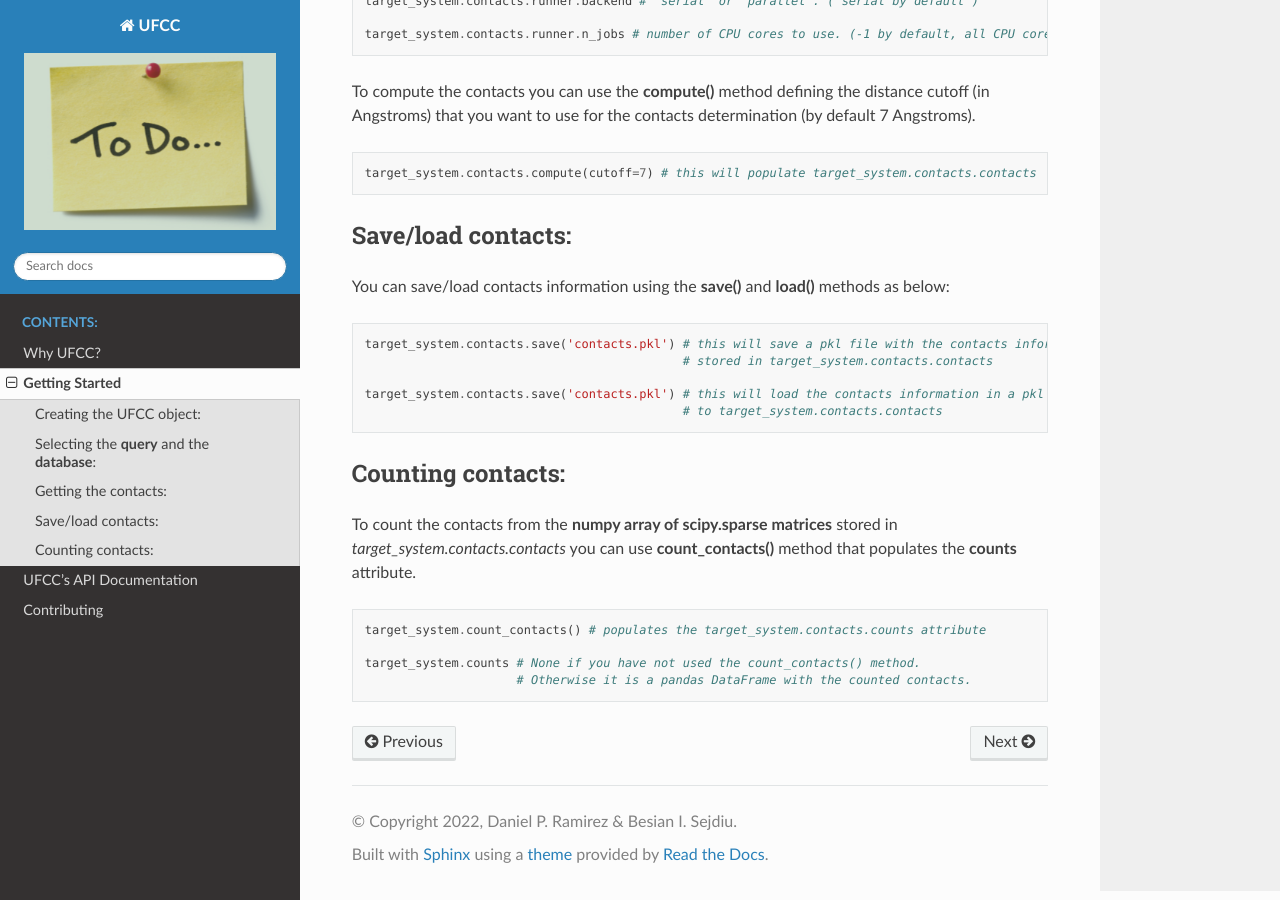
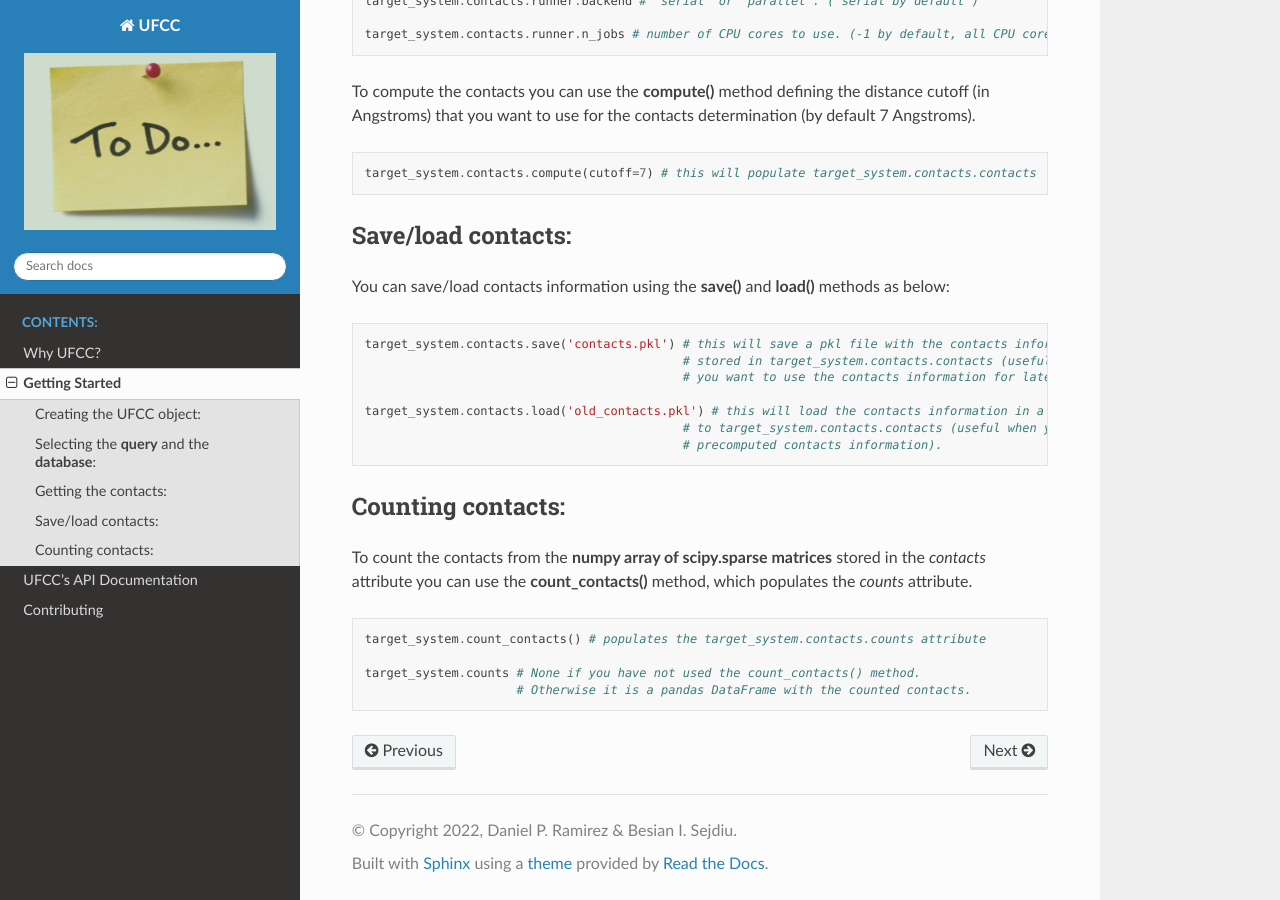
Before and after one commit to ProLint/prolint2, a Sphinx documentation site: the page built from docs/getting_started.rst, in a window 1280 px wide and 900 px high, scrolled down 2355 px. Built offline with Sphinx 7.4.7 and the Read the Docs theme 2.0.0, drawn with Linux system fonts in a browser that asks for light colours; the version number could not be read and is left out.

Commit message:
minor changes in the documentation

```diff
--- a/docs/getting_started.rst
+++ b/docs/getting_started.rst
@@ -127,16 +127,18 @@ You can save/load contacts information using the **save()** and **load()** metho
 .. code-block:: python
 
     target_system.contacts.save('contacts.pkl') # this will save a pkl file with the contacts information
-                                                # stored in target_system.contacts.contacts
+                                                # stored in target_system.contacts.contacts (useful when
+                                                # you want to use the contacts information for later).
 
-    target_system.contacts.save('contacts.pkl') # this will load the contacts information in a pkl file
-                                                # to target_system.contacts.contacts
+    target_system.contacts.load('old_contacts.pkl') # this will load the contacts information in a pkl file
+                                                # to target_system.contacts.contacts (useful when you have
+                                                # precomputed contacts information).
 
 
 Counting contacts:
 -------------------
-To count the contacts from the **numpy array of scipy.sparse matrices** stored in *target_system.contacts.contacts*
-you can use **count_contacts()** method that populates the **counts** attribute.
+To count the contacts from the **numpy array of scipy.sparse matrices** stored in the *contacts* attribute
+you can use the **count_contacts()** method, which populates the *counts* attribute.
 
 .. code-block:: python
 
```
